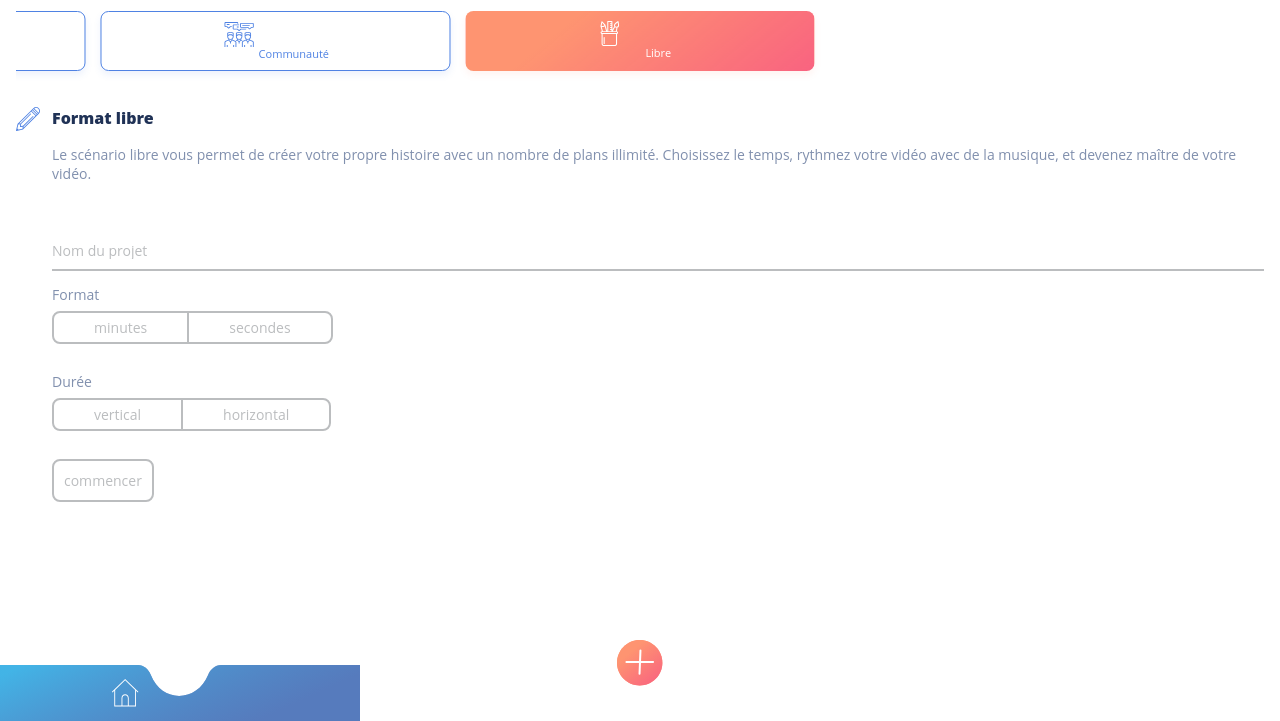
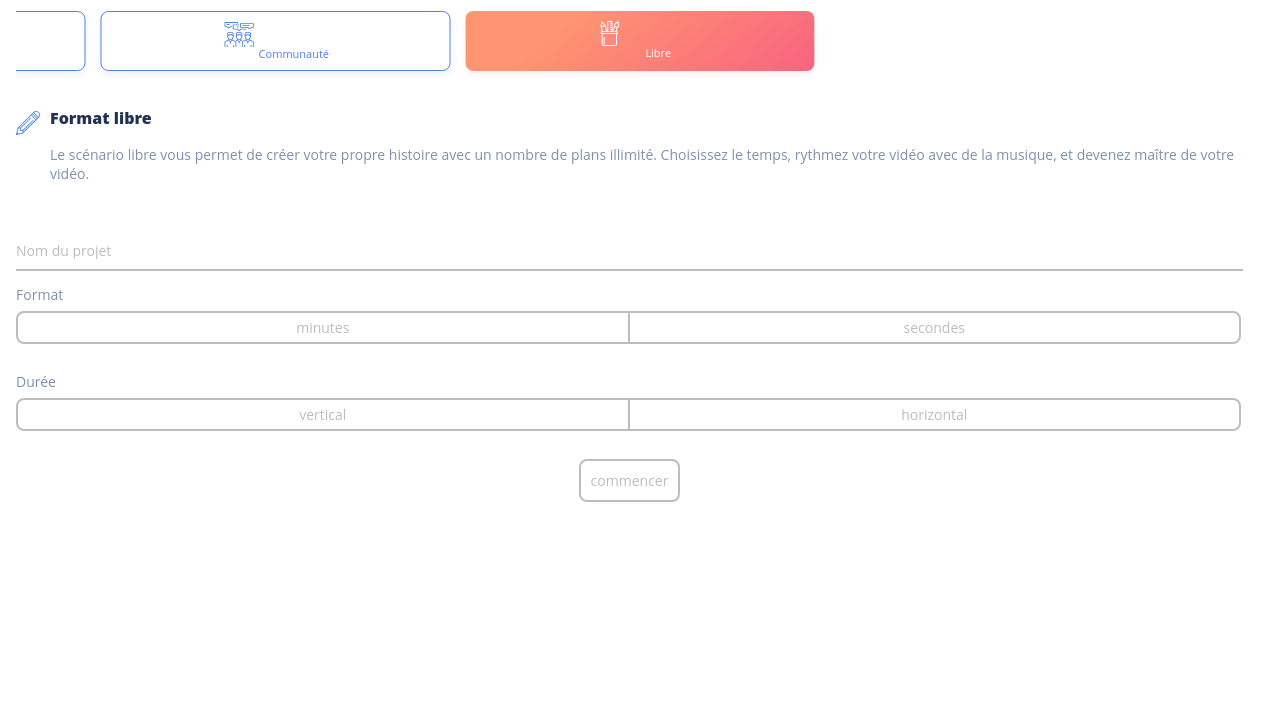
Before and after one commit to Fanny8p/Makidoo-ecv, a PHP site: page /new-libre.php in a window 1280 px wide. Shown: the part 79-800 px from the top of the page. Run offline with PHP 8.4, Linux system fonts and the light colour scheme.

Commit message:
Pages création scénario et libre
J'ai enlevé le menu en bas comme sur la maquette, ensuite la page libre marche mais j'ai juste pas fait le hover

```diff
--- a/css/main.css
+++ b/css/main.css
@@ -145,6 +145,26 @@ span#icone {
 }
 
 
+
+/*----------------------------------------------
+------Atpmic CSS*/
+.col-6 {
+  flex: 0 0 50%;
+  max-width: 50%;
+}
+
+.d-flex {
+  display: flex;
+}
+
+.mx-auto {
+  margin-left: auto !important;
+  margin-right: auto !important;
+}
+
+.position-relative {
+  position: relative;
+}
 
 /*----------------------------------------------
 ------Menu slide*/
--- a/css/styles/composants.css
+++ b/css/styles/composants.css
@@ -126,7 +126,15 @@
 	align-items: flex-start;
 }
 
+.scenario .wrapper-text {
+    margin-left: auto;
+    width: calc(100% - 34px);
+}
+
 .icon-projet {
-	padding-top: 16px;
-	padding-right: 12px;
+	height: 24px;
+    left: 0;
+    position: absolute;
+    width: 24px;
+    top: 20px;
 }
--- a/new-libre.php
+++ b/new-libre.php
@@ -18,33 +18,37 @@ include_once("layout/header.php");
 <section class="main">
 	<?php include_once("layout/top-bar-p.php") ?>
 <section class="scenario">
-	<img class="icon-projet" src="img/edit.svg">
-	<div class="content">
-		<p id="bold-color">Format libre</p>
-		<p style="margin-bottom: 60px;">Le scénario libre vous permet de créer votre propre histoire avec un nombre de plans illimité. Choisissez le temps, rythmez votre vidéo avec de la musique, et devenez maître de votre vidéo.</p>
+	<div class="content position-relative">
+		<img class="icon-projet pen" src="img/edit.svg" />
+		<div class="wrapper-text">
+			<p id="bold-color">Format libre</p>
+			<p style="margin-bottom: 60px;">
+				Le scénario libre vous permet de créer votre propre histoire avec un nombre de plans illimité. Choisissez le temps, rythmez votre vidéo avec de la musique, et devenez maître de votre vidéo.
+			</p>
+		</div>
 		<form>
 			<p>
 				<input type="text" class="formulaire" name="Nom du projet" value="Nom du projet"/>
 			</p>
 		</form>
 		<p class="formulaire-title">Format</p>
-		<div style="display: flex;">
-			<p class="formulaire-round">minutes</p>
-			<p class="formulaire-round1">secondes</p>
+		<div class="d-flex">
+			<p class="col-6 formulaire-round">minutes</p>
+			<p class="col-6 formulaire-round1">secondes</p>
 		</div>
 		<p class="formulaire-title">Durée</p>
-		<div style="display: flex;">
-			<p class="formulaire-round">vertical</p>
-			<p class="formulaire-round1">horizontal</p>
+		<div class="d-flex">
+			<p class="col-6 formulaire-round">vertical</p>
+			<p class="col-6 formulaire-round1">horizontal</p>
 		</div>
-		<div style="display: flex;">
-			<p class="btn-formulaire">commencer</p>
+		<div class="d-flex">
+			<p class="mx-auto btn-formulaire">commencer</p>
 		</div>
 	</div>
 </section>
 
 
-<?php include_once("layout/footer.php"); ?>
+<script type="text/javascript" src="js/flickity.js"></script>
 
 
 	<script>
```
Also changed, not shown: new-communaute.php (+18 -9 lines), new-communication.php (+19 -11 lines), new-decouverte.php (+20 -10 lines), new-immobilier.php (+17 -9 lines).
